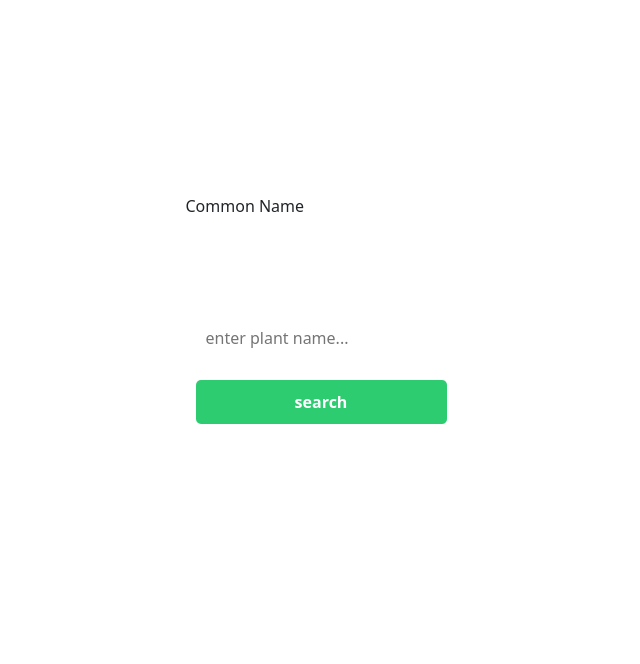
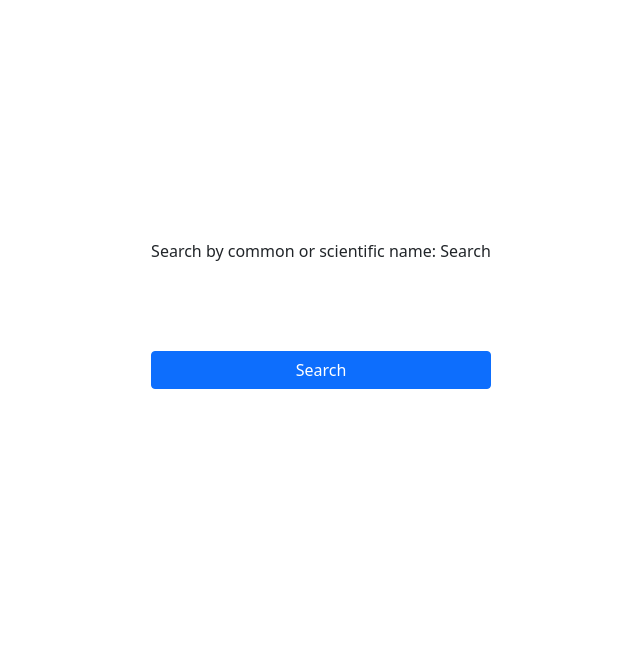
Before and after one commit to babeeshka/plant_app, a Flask app: page /add_plant in a window 1280 px wide. Shown: the part 166-830 px from the top of the page, without its empty margins (319-959 px from the left). Run offline with Flask 3, Linux system fonts and the light colour scheme; some libraries are stand-ins or nearby versions.

Commit message:
search/add changes

```diff
--- a/app.py
+++ b/app.py
@@ -13,7 +13,7 @@ from database import configure_database, db
 from models import Plant
 from plant_info import get_plant_info
 from dotenv import load_dotenv
-from forms import AddPlantForm
+from forms import SearchForm
 
 # Initiate the Flask app
 app = Flask(__name__)
@@ -81,7 +81,7 @@ def search_plant():
             plant_info = get_plant_info(query)
             if plant_info:
                 # If the plant data is found in the Trefle API, show the search results
-                return render_template('search_results.html', plant_info=plant_info)
+                return render_template('search_results.html', name=query, result=plant_info)
             else:
                 # If the plant data is not found in the Trefle API, show a message to the user
                 flash(f'No plant named "{query}" found.')
@@ -117,7 +117,10 @@ def plant_information(plant_id):
 # Define the route for adding a new plant
 @app.route('/add_plant', methods=['GET', 'POST'])
 def add_plant():
-    form = AddPlantForm()
+    form = SearchForm()
+    if form.validate_on_submit():
+        query = form.query.data
+        return redirect(url_for('search_plant', query=query))
     return render_template('add_plant.html', form=form)
 
 
--- a/forms.py
+++ b/forms.py
@@ -1,7 +1,8 @@
 from flask_wtf import FlaskForm
 from wtforms import StringField, SubmitField
+from wtforms.validators import DataRequired
 
 
-class AddPlantForm(FlaskForm):
-    common_name = StringField('Plant Name')
+class SearchForm(FlaskForm):
+    query = StringField('Search', validators=[DataRequired()])
     submit = SubmitField('Search')
--- a/templates/add_plant.html
+++ b/templates/add_plant.html
@@ -9,14 +9,13 @@
 
 {% block content %}
     <div class="search-container">
-        <form method="POST">
+        <form action="{{ url_for('search_plant') }}" method="POST">
             {{ form.hidden_tag() }}
             <div class="mb-3">
-                <label for="common_name" class="form-label">Common Name</label>
-                {{ form.common_name(class="form-control", id="common_name") }}
+                <label for="query" class="form-label">Search by common or scientific name:</label>
+                {{ form.query.label }} {{ form.query(class="form-control", id="query") }}
             </div>
-            <input type="text" id="common_name" name="common_name" placeholder="enter plant name...">
-            <button type="submit" class="btn btn-primary">search</button>
+            {{ form.submit(class="btn btn-primary") }}
         </form>
     </div>
 {% endblock %}
```
Also changed, not shown: plant_info.py (+6 -6 lines), 1 other file.
